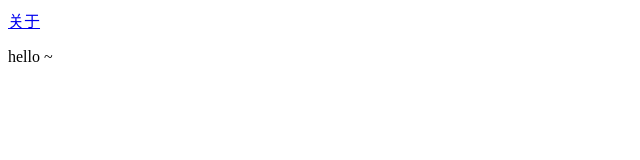
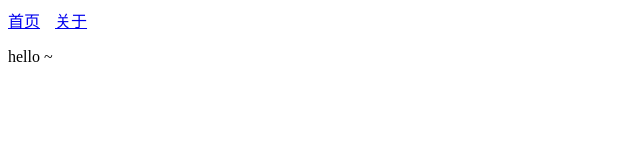
Before and after one commit to ninghao/ninghao-next, a Next.js app: page / in a window 1280 px wide. Shown: the top 160 px of the page, without its empty margins (0-640 px from the left). Built offline with nearby package versions, Linux system fonts and the light colour scheme.

Commit message:
定义与使用组件

```diff
--- /dev/null
+++ b/components/Header.js
@@ -0,0 +1,18 @@
+import Link from 'next/link'
+
+const linkStyle = {
+  marginRight: 15
+}
+
+const Header = () => (
+  <div>
+    <Link href='/'>
+      <a style={linkStyle}>首页</a>
+    </Link>
+    <Link href='/about'>
+      <a style={linkStyle}>关于</a>
+    </Link>
+  </div>
+)
+
+export default Header
--- a/pages/about.js
+++ b/pages/about.js
@@ -1,5 +1,8 @@
+import Header from '../components/Header'
+
 const About = () => (
   <div>
+    <Header />
     <p>about</p>
   </div>
 )
--- a/pages/index.js
+++ b/pages/index.js
@@ -1,10 +1,9 @@
 import Link from 'next/link'
+import Header from '../components/Header'
 
 const Index = () => (
   <div>
-    <Link href='/about'>
-      <a>关于</a>
-    </Link>
+    <Header />
     <p>hello ~</p>
   </div>
 )
```
